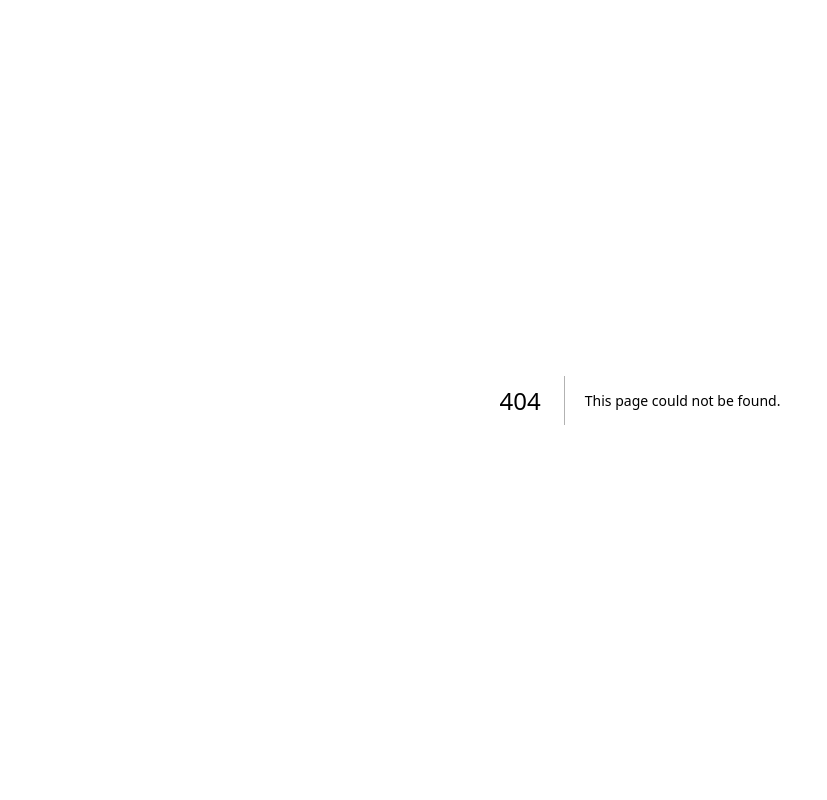
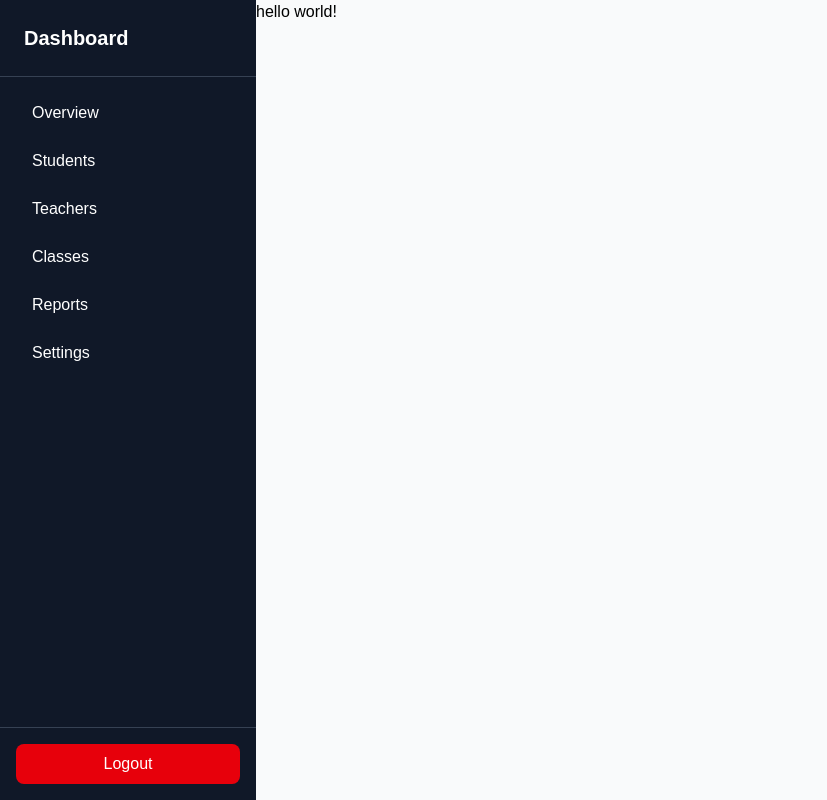
Before and after one commit to charanrajb28/HRM-platform, a Next.js app: page /dashboard in a window 1280 px wide. Before the commit this address had no page. Shown: the whole page, without its empty margins (0-827 px from the left). Built offline with nearby package versions, Linux system fonts and the light colour scheme.

Commit message:
commit from charan

```diff
--- /dev/null
+++ b/app/dashboard/layout.tsx
@@ -0,0 +1,56 @@
+"use client";
+
+import Link from "next/link";
+import { ReactNode } from "react";
+
+const sidebarMenus = [
+  { id: 1, label: "Overview", href: "/dashboard" },
+  { id: 2, label: "Students", href: "/dashboard/students" },
+  { id: 3, label: "Teachers", href: "/dashboard/teachers" },
+  { id: 4, label: "Classes", href: "/dashboard/classes" },
+  { id: 5, label: "Reports", href: "/dashboard/reports" },
+  { id: 6, label: "Settings", href: "/dashboard/settings" },
+];
+
+export default function DashboardLayout({
+  children,
+}: {
+  children: ReactNode;
+}) {
+  return (
+    <div className="flex h-screen">
+      {/* Sidebar */}
+      <aside className="w-64 bg-gray-900 text-white flex flex-col">
+        <div className="p-6 border-b border-gray-700">
+          <h2 className="text-xl font-bold">Dashboard</h2>
+        </div>
+
+        <nav className="flex-1 p-4">
+          <ul className="space-y-2">
+            {sidebarMenus.map((menu) => (
+              <li key={menu.id}>
+                <Link
+                  href={menu.href}
+                  className="block px-4 py-2 rounded-lg hover:bg-gray-700 transition-colors"
+                >
+                  {menu.label}
+                </Link>
+              </li>
+            ))}
+          </ul>
+        </nav>
+
+        <div className="p-4 border-t border-gray-700">
+          <button className="w-full px-4 py-2 bg-red-600 rounded-lg hover:bg-red-700 transition-colors">
+            Logout
+          </button>
+        </div>
+      </aside>
+
+      {/* Main Content */}
+      <main className="flex-1 overflow-auto bg-gray-50">
+        {children}
+      </main>
+    </div>
+  );
+}
--- /dev/null
+++ b/app/dashboard/page.tsx
@@ -0,0 +1,11 @@
+"use client";
+
+export default function DashboardPage123() {
+
+
+  return (
+    <div className="text-black" >
+        hello world!
+    </div>
+  );
+}
--- /dev/null
+++ b/app/dashboard/students/page.tsx
@@ -0,0 +1,3 @@
+export default function studentPage(){
+    return <div className="text-black">this is student page</div>;
+}
```
